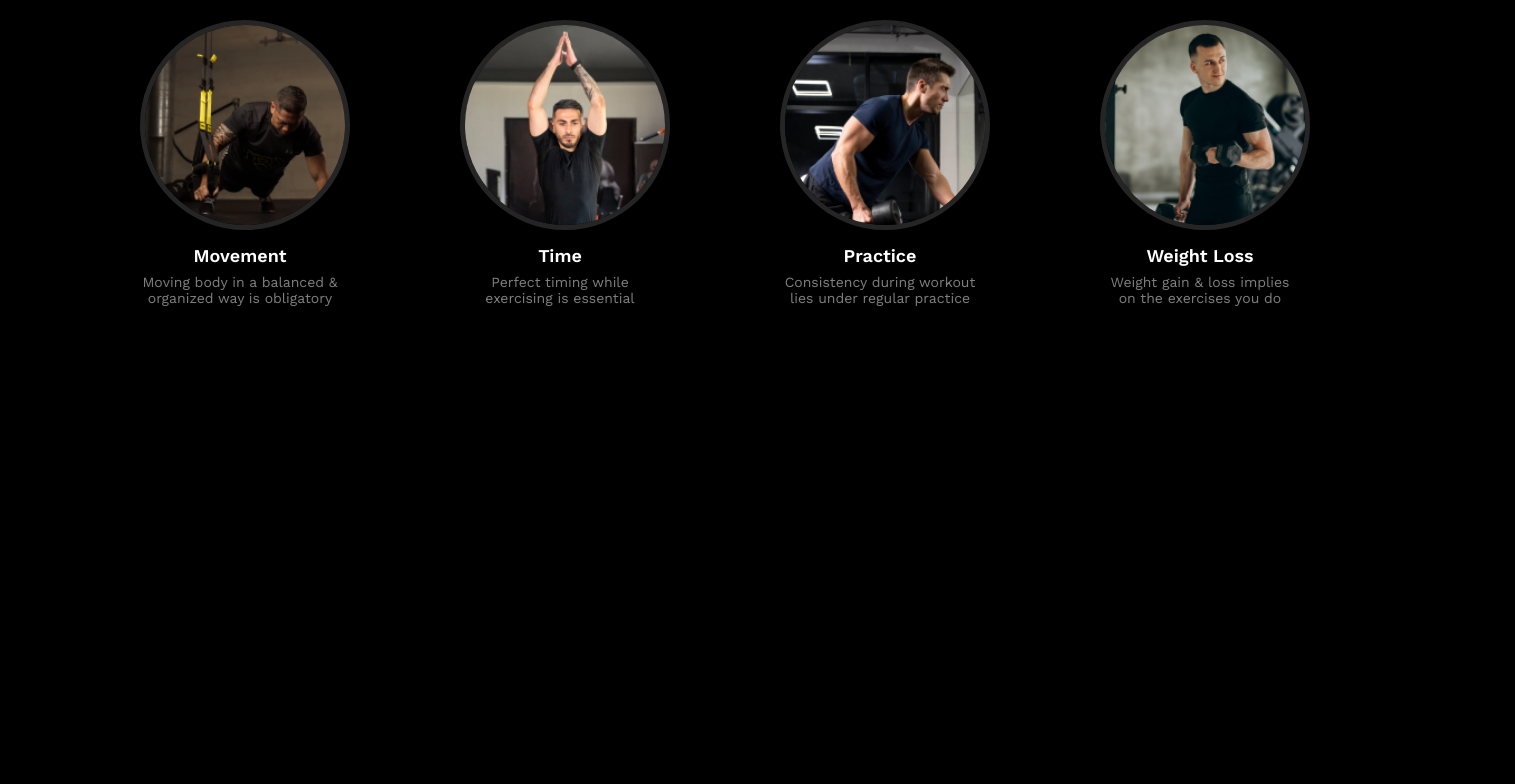
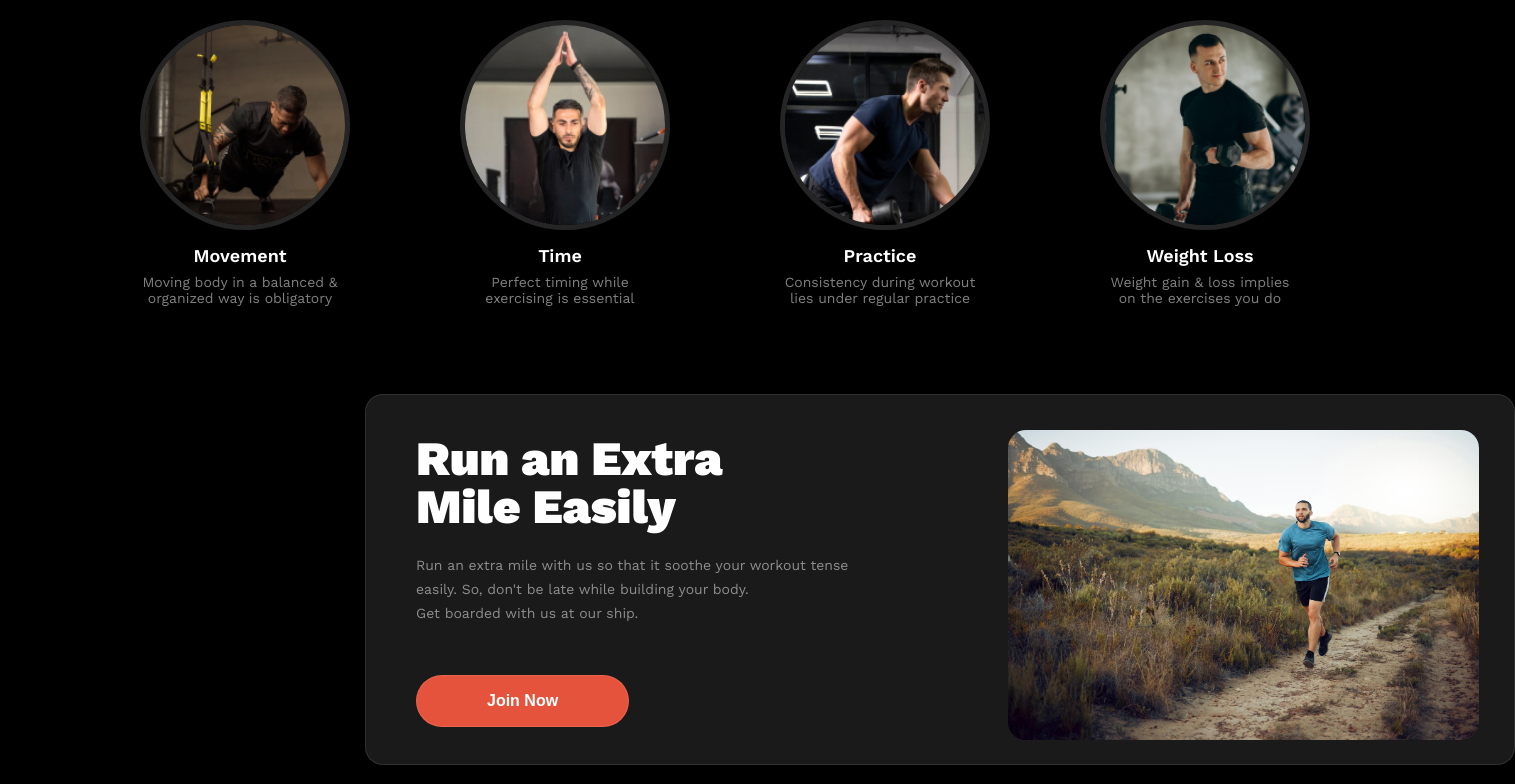
Before and after one commit to modasserahmed17/sec-assign-gym, a plain HTML site: page index.html in a window 1280 px wide. Shown: the part 884-1668 px from the top of the page, 1515 px wide, since content can reach past the window. Before the commit the page ends 1190 px from the top, so only its background shows below. Drawn offline with nearby package versions, Linux system fonts and the light colour scheme; a web font is replaced by a local one.

Commit message:
added the third page

```diff
--- a/index.html
+++ b/index.html
@@ -46,6 +46,7 @@
           </div>
       </header>
     <main>
+      <!-- second page -->
       <section class="second-part">
         <div class="CB">
         <h2 class="text-white">Change Your Habits</h2>
@@ -82,6 +83,21 @@
           </div>
         </div>
       </section>
+      <!-- third page -->
+      <section>
+        <div class="bor-grey">
+          <div class="dis-jus">
+            <div class="content">
+              <h1 class="text-white run">Run an Extra <br>Mile Easily</h1>
+              <p class="pr text-gray">Run an extra mile with us so that it soothe your workout tense easily. So, don't be late while building your body. <br>Get boarded with us at our ship.</p>
+              <button class="btn-joinnow text-white">Join Now</button>
+            </div>
+            <div class="run-img">
+              <img src="images/run.jpg" alt="">
+            </div>
+          </div>
+        </div>
+      </section>
     </main>
       <footer>
 
--- a/style/style.css
+++ b/style/style.css
@@ -36,7 +36,7 @@
   list-style: none;
   margin: 0px 20px 0 0;
   padding: 10px;
-  font-size: 18px;
+  font-size: 1.125rem;
   font-weight: 400;
 }
 .nav-links{
@@ -81,7 +81,7 @@
   margin: 75px 500px 40px 0px;
 }
 h1{
-  font-size: 78px;
+  font-size: 4.875rem;
   font-weight: 900px;
   line-height: 100%;
 }
@@ -92,21 +92,20 @@ h1{
 }
 .para{
   font-weight: 400px;
-  font-size: 16px;
+  font-size: 1rem;
   margin-top: 20px;
 }
 .btn-join{
-  font-size: 15px;
+  font-size: 1rem;
   font-weight: 600;
   border: 1px solid rgba(255, 255, 255, 0.1);
-  padding: 10px;
   border-radius: 46px;
   background: rgb(230, 83, 60);
   padding: 16px 40px 16px 40px;
   margin: 20px 10px 0 0;
 }
 .btn-down{
-  font-size: 15px;
+  font-size: 0.9375rem;
   font-weight: 600;
   border: 1px solid rgb(255, 255, 255);
   padding: 10px;
@@ -216,11 +215,11 @@ h2{
   font-weight: 400;
 }
 .img3{
-  width: 200px; /* Adjust to desired size */
-  height: 200px; /* Adjust to desired size */
-  border-radius: 50%; /* Makes the container circular */
-  overflow: hidden; /* Ensures the image fits inside the circle */
-  border: 5px solid #252525; /* Adjusts the border color and thickness */
+  width: 200px;
+  height: 200px;
+  border-radius: 50%;
+  overflow: hidden;
+  border: 5px solid #252525;
   display: flex;
   justify-content: center;
   align-items: center;
@@ -236,6 +235,56 @@ h2{
   margin: 0 190px 0 130px;
 }
 
+/* Third Page */
+
+.bor-grey{
+  box-sizing: border-box;
+  border: 1px solid rgba(255, 255, 255, 0.1);
+  border-radius: 18px;
+  background: rgba(255, 255, 255, 0.1);
+  width: 1150px;
+  height: 371px;
+  margin: 100px 0px 0 365px;
+
+}
+.run{
+  font-size: 48px;
+  font-weight: 900;
+  margin-bottom: 22px;
+}
+.content{
+  padding: 40px 0 20px 50px;
+}
+.pr{
+  width: 443px;
+  height: 72px;
+  font-size: .875rem;
+  font-weight: 400;
+  line-height: 24px;
+}
+.btn-joinnow{
+  font-size: 1rem;
+  font-weight: 600;
+  border: 1px solid rgba(255, 255, 255, 0.1);
+  border-radius: 46px;
+  background: rgb(230, 83, 60);
+  padding: 16px 70px 16px 70px;
+  margin-top: 50px;
+}
+.run-img{
+
+  padding: 35px 35px 40px 0;
+}
+.run-img img{
+  width: 360px;
+  height: 310px;
+  width: 100%;
+  border-radius: 18px;
+}
+.dis-jus{
+  display: flex;
+  justify-content: space-between;
+}
 
 
 
```
